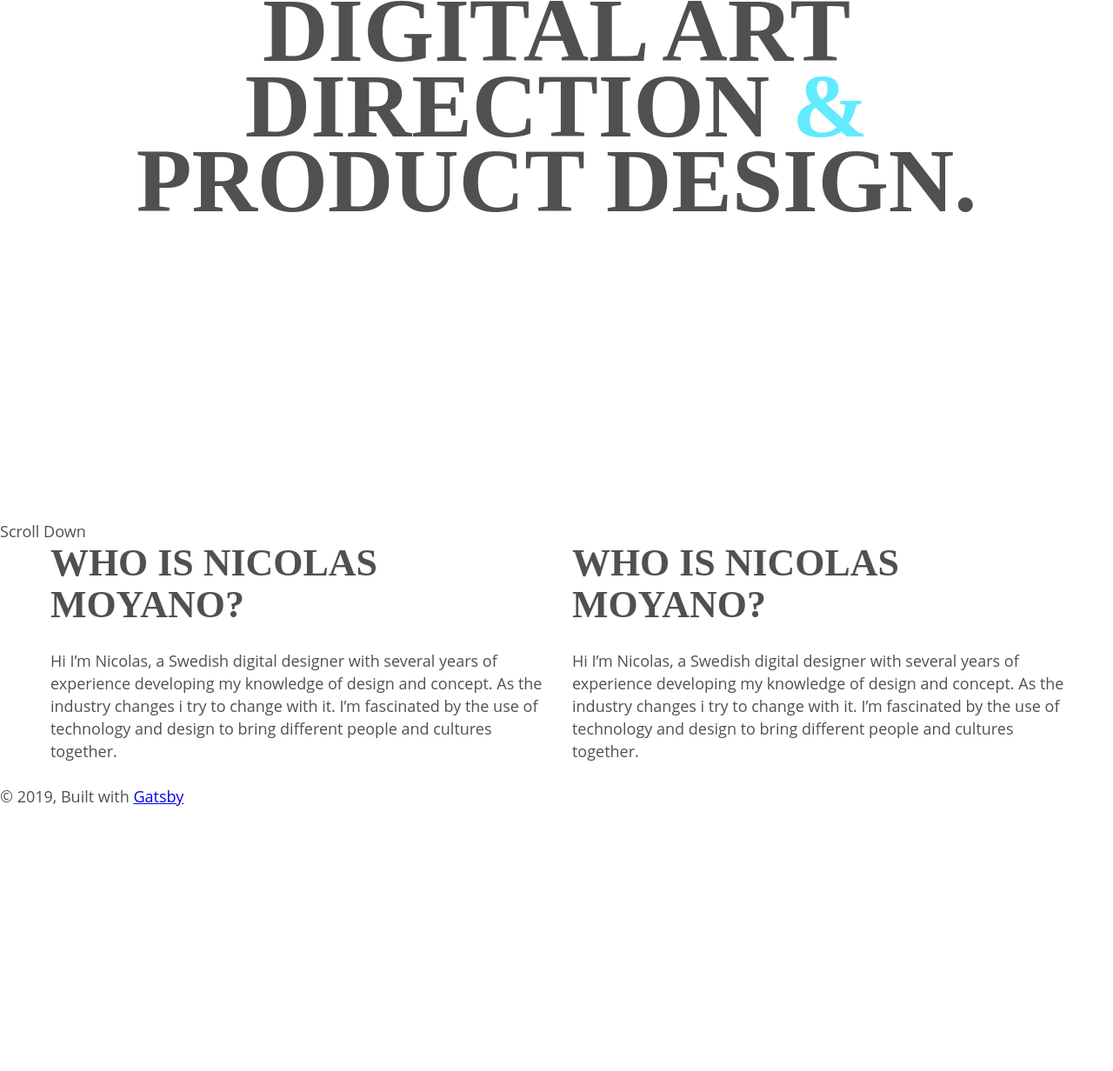
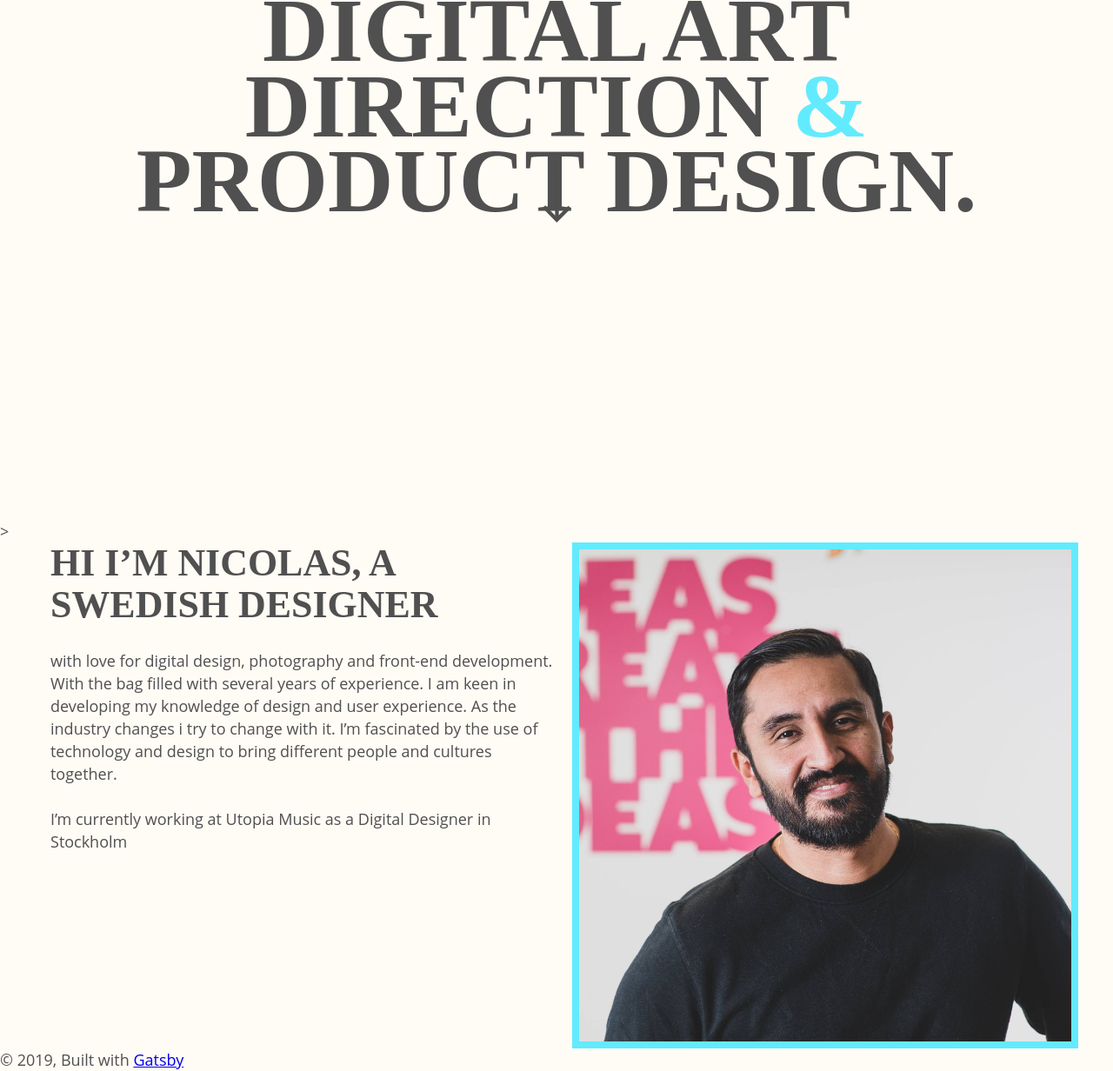
Before and after one commit to nicolasmoyano/myApp, a Gatsby site: page / in a window 1280 px wide. Shown: the part 413-1645 px from the top of the page at 87% size. Before the commit the page ends 1342 px from the top, so only its background shows below. Built offline with nearby package versions, Linux system fonts and the light colour scheme; Gatsby itself is replaced by a stand-in of ours.

Commit message:
changes in herosection and added about section with image

```diff
--- a/src/components/about.js
+++ b/src/components/about.js
@@ -1,19 +1,20 @@
 
 import React from "react"
+import AboutImage from "./aboutImage"
+
 
 const About = () => (
-    <div style={{ margin: '0 auto', display: 'flex', maxWidth: 1200}}>
-  <div style={{ flex: 1, margin: '0 auto', padding: '0 1rem'}}>
-    <h2>Who is Nicolas Moyano?</h2>
-    <p>Hi I’m Nicolas, a Swedish digital designer with several years of experience developing my knowledge of design and concept. As the industry changes i try to change with it. I’m fascinated by the use of technology and design to bring different people and cultures together.</p>
+  <div style={{ margin: '0 auto', display: 'flex', maxWidth: 1200}}>
+    <div style={{ flex: 1, margin: '0 auto', padding: '0rem 1rem'}}>
+        <h2>Hi I’m Nicolas, a Swedish designer</h2>
+        <p> with love for digital design, photography and front-end development. With the bag filled with several years of experience. I am keen in developing my knowledge of design and user experience. As the industry changes i try to change with it. I’m fascinated by the use of technology and design to bring different people and cultures together.</p>
+        <p>I’m currently working at Utopia Music as a Digital Designer in Stockholm</p>
+    </div>
+    <div style={{ flex: 1, margin: '0 auto'}}>
+        <AboutImage />
 
-  </div>
+    </div>
 
-  <div style={{ flex: 1, margin: '0 auto'}}>
-    <h2>Who is Nicolas Moyano?</h2>
-    <p>Hi I’m Nicolas, a Swedish digital designer with several years of experience developing my knowledge of design and concept. As the industry changes i try to change with it. I’m fascinated by the use of technology and design to bring different people and cultures together.</p>
-
-  </div>
   </div>
 )
 
--- /dev/null
+++ b/src/components/aboutImage.js
@@ -0,0 +1,10 @@
+import React from "react"
+import Image from "../components/image"
+
+const AboutImage = () => (
+    <div style={{ flex: 1, margin: '0 auto', border: '8px solid #62EBFF', boxShadow: 'inset 0px 0px 0px 16px rgba(98,235,255,1'}}>
+        <Image />
+    </div>
+)
+
+export default AboutImage
--- a/src/components/heroSection.js
+++ b/src/components/heroSection.js
@@ -10,8 +10,19 @@ maxWidth: 1200, margin: '0 auto',
 verticalAlign: 'middle',
 padding: '25% 0'}}>Digital Art Direction <span style={{color: '#62EBFF'}}>&</span> Product design.</h1>
 </div>
-<div style={{ margin: '0 auto', verticalAlign: 'center' }}>
-  <span >Scroll Down</span>
+<div>>
+    <span>
+      <svg style={{
+          width: '3.25rem',
+          display: 'block',
+          position: 'absolute',
+          left: '50%',
+          top: '80%',
+          transform: 'translate(-50%, -50%) rotate(90deg)'}}
+
+          id="arrow-long" image-rendering="auto" baseProfile="basic" version="1.1" preserveAspectRatio="xMidYMid meet" viewBox="0 0 62 35"><rect fill="#505050" x="0" y="14.7" width="55.2" height="4.55"></rect><g transform="translate(40.9 0)"><path fill="#505050" d="M.35 3L14.3 17.2 0 31.25 3.35 34.25 20.85 17.15 3.5 0 .35 3Z"></path></g>
+      </svg>
+    </span>
 </div>
 </div>
 )
--- a/src/components/image.js
+++ b/src/components/image.js
@@ -16,9 +16,9 @@ import Img from "gatsby-image"
 const Image = () => {
   const data = useStaticQuery(graphql`
     query {
-      placeholderImage: file(relativePath: { eq: "gatsby-astronaut.png" }) {
+      placeholderImage: file(relativePath: { eq: "profileImage.jpg" }) {
         childImageSharp {
-          fluid(maxWidth: 300) {
+          fluid(maxWidth: 1843) {
             ...GatsbyImageSharpFluid
           }
         }
--- a/src/components/layout.css
+++ b/src/components/layout.css
@@ -200,6 +200,7 @@ html {
   box-sizing: inherit;
 }
 body {
+  background: #FFFBF5;
   color: #505050;
   font-family: "Open Sans", sans-serif;
   font-weight: normal;
@@ -219,7 +220,7 @@ img {
   padding-left: 0;
   padding-right: 0;
   padding-top: 0;
-  margin-bottom: 1.45rem;
+  margin-bottom: 0;
 }
 h1 {
   margin-left: 0;
--- a/src/pages/index.js
+++ b/src/pages/index.js
@@ -1,6 +1,4 @@
 import React from "react"
-import { Link } from "gatsby"
-
 import Layout from "../components/layout"
 // import Image from "../components/image"
 import SEO from "../components/seo"
```
Also changed, not shown: src/images/profileImage.jpg (added), 1 other file.
